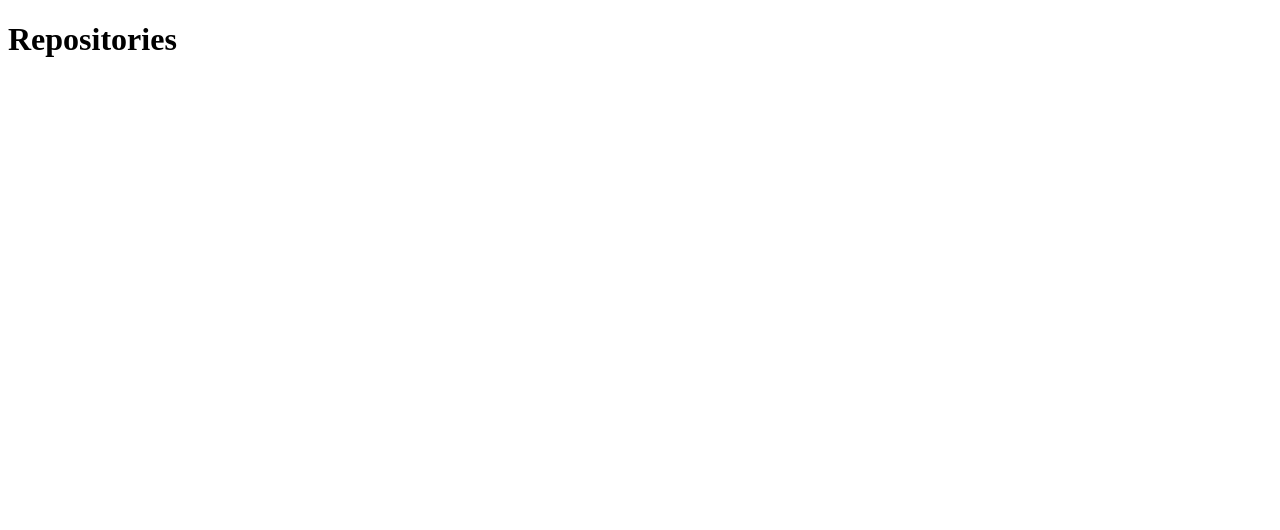
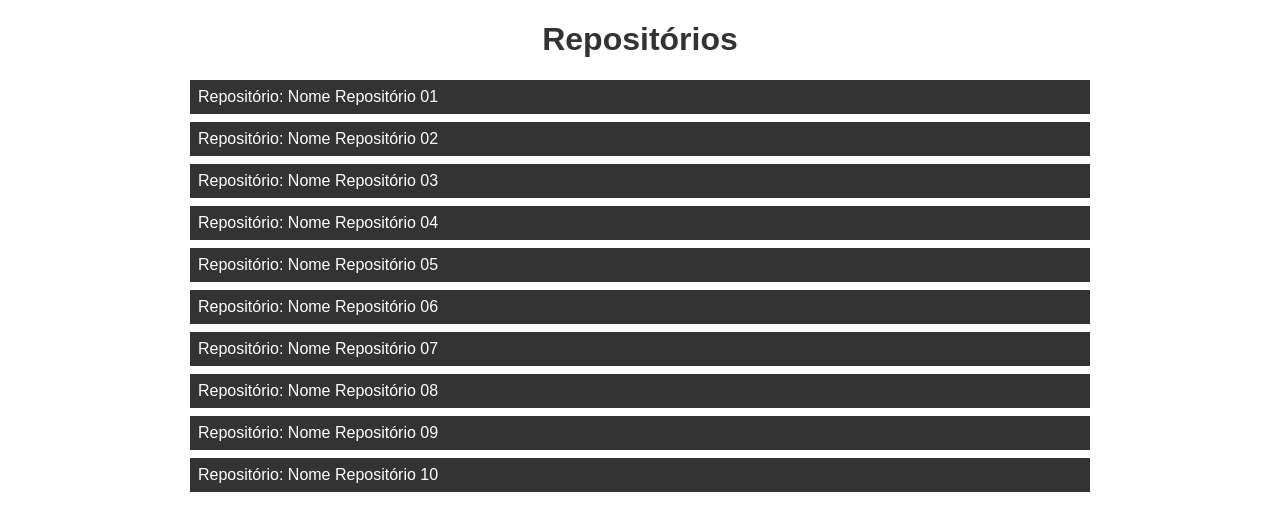
Before and after one commit to brseghese/hc3-search-github-user, a React (Create React App) app: page /repositories in a window 1280 px wide. Shown: the top 530 px of the page. Built offline with nearby package versions, Linux system fonts and the light colour scheme.

Commit message:
estilizando home e repositories com styled components

```diff
--- a/src/App.js
+++ b/src/App.js
@@ -1,6 +1,8 @@
 import React from "react";
 import Routes from "./routes";
 
-export default function App() {
+function App() {
   return <Routes />;
 }
+
+export default App;
--- a/src/Repositories.js
+++ /dev/null
@@ -1,5 +0,0 @@
-import React from "react";
-
-export default function Repositories() {
-  return <h1>Repositories</h1>;
-}
--- a/src/index.js
+++ b/src/index.js
@@ -1,6 +1,5 @@
 import React from "react";
-import ReactDOM from "react-dom/client";
+import ReactDOM from "react-dom";
 import App from "./App";
 
-const root = ReactDOM.createRoot(document.getElementById("root"));
-root.render(<App />);
+ReactDOM.render(<App />, document.getElementById("root"));
--- a/src/Home.js
+++ b/src/pages/Home/index.js
@@ -1,26 +1,28 @@
 import React, { useState } from "react";
 import axios from "axios";
+import * as S from "./styled";
 
-function App(props) {
+function Home(props) {
   const [usuario, setUsuario] = useState("");
-  function handlePesquisa() {
+
+  function handlePesquisar() {
     axios
       .get(`https://api.github.com/users/${usuario}/repos`)
       .then((response) => console.log(response.data));
   }
   return (
-    <>
-      <input
+    <S.Container>
+      <S.Input
+        value={usuario}
         className="usuarioInput"
         placeholder="Usuário"
-        value={usuario}
         onChange={(e) => setUsuario(e.target.value)}
       />
-      <button type="button" onClick={handlePesquisa}>
+      <S.Button onClick={handlePesquisar} type="button">
         Pesquisar
-      </button>
-    </>
+      </S.Button>
+    </S.Container>
   );
 }
 
-export default App;
+export default Home;
--- /dev/null
+++ b/src/pages/Home/styled.js
@@ -0,0 +1,30 @@
+import styled from "styled-components";
+
+export const Container = styled.div`
+  width: 100vw;
+  height: 100vh;
+  display: flex;
+  align-items: center;
+  justify-content: center;
+`;
+
+export const Input = styled.input`
+  border: 1px solid #ddd;
+  border-radius: 0.25rem 0 0 0.25rem;
+  height: 1.5rem;
+  padding: 0 0.5rem;
+
+  &:focus,
+  &:active {
+    outline: none;
+    box-shadow: none;
+  }
+`;
+
+export const Button = styled.button`
+  height: 1.6rem;
+  border: 1px solid #000;
+  background: #333;
+  color: #fff;
+  border-radius: 0 0.25rem 0.25rem 0;
+`;
--- /dev/null
+++ b/src/pages/Repositories/index.js
@@ -0,0 +1,22 @@
+import React from "react";
+import * as S from "./styled";
+
+export default function Repositories() {
+  return (
+    <S.Container>
+      <S.Title>Repositórios</S.Title>
+      <S.List>
+        <S.ListItem>Repositório: Nome Repositório 01</S.ListItem>
+        <S.ListItem>Repositório: Nome Repositório 02</S.ListItem>
+        <S.ListItem>Repositório: Nome Repositório 03</S.ListItem>
+        <S.ListItem>Repositório: Nome Repositório 04</S.ListItem>
+        <S.ListItem>Repositório: Nome Repositório 05</S.ListItem>
+        <S.ListItem>Repositório: Nome Repositório 06</S.ListItem>
+        <S.ListItem>Repositório: Nome Repositório 07</S.ListItem>
+        <S.ListItem>Repositório: Nome Repositório 08</S.ListItem>
+        <S.ListItem>Repositório: Nome Repositório 09</S.ListItem>
+        <S.ListItem>Repositório: Nome Repositório 10</S.ListItem>
+      </S.List>
+    </S.Container>
+  );
+}
--- /dev/null
+++ b/src/pages/Repositories/styled.js
@@ -0,0 +1,28 @@
+import styled from "styled-components";
+
+export const Container = styled.div`
+  width: 100%;
+  max-width: 900px;
+  margin: 0 auto;
+`;
+
+export const Title = styled.h1`
+  text-align: center;
+  font-size: 2rem;
+  font-family: sans-serif;
+  color: #333;
+`;
+
+export const List = styled.ul`
+  list-style: none;
+  padding: 0;
+  margin: 0;
+  font-family: sans-serif;
+`;
+
+export const ListItem = styled.li`
+  margin: 0.5rem 0;
+  background: #333;
+  color: #fff;
+  padding: 0.5rem;
+`;
--- a/src/routes.js
+++ b/src/routes.js
@@ -1,16 +1,16 @@
 import React from "react";
-import { Routes, Route, BrowserRouter } from "react-router-dom";
+import { Switch, Route, BrowserRouter } from "react-router-dom";
 
-import Repositories from "./Repositories";
-import Home from "./Home";
+import Repositories from "./pages/Repositories";
+import Home from "./pages/Home";
 
-export default function routes() {
+export default function Routes() {
   return (
     <BrowserRouter>
-      <Routes>
-        <Route path="/" exact element={<Home />} />
-        <Route path="/repositories" element={<Repositories />} />
-      </Routes>
+      <Switch>
+        <Route path="/" exact component={Home} />
+        <Route path="/repositories" component={Repositories} />
+      </Switch>
     </BrowserRouter>
   );
 }
```
Also changed, not shown: package.json (+11 -14 lines), 2 other files (tests, documents, lock files or other folders).
